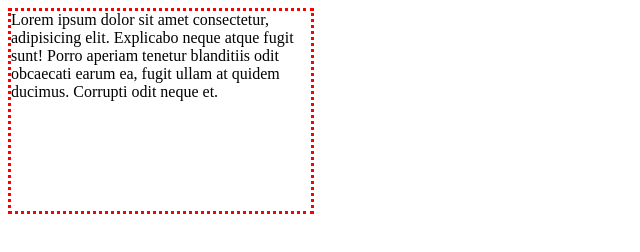
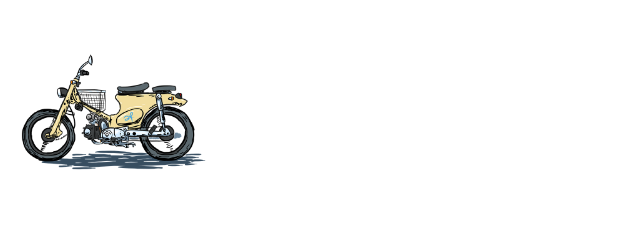
Before and after one commit to ArmZaDev/Learn-HTML5-CSS3_Basic, a plain HTML site: page CSS3/test1.html in a window 1280 px wide. Shown: the whole page, without its empty margins (0-640 px from the left). Drawn offline with Linux system fonts and the light colour scheme.

Commit message:
Cursor style

```diff
--- a/CSS3/test1.html
+++ b/CSS3/test1.html
@@ -7,17 +7,16 @@
     <title>CSS3</title>
     <link rel="stylesheet" href="style.css">
     <style>
-        div{
-            width: 300px;
+        img{
+            width: 200px;
             height: 200px;
-            border: 3px dotted red;
-            overflow-y: scroll;
+        }
+        img:hover{
+            cursor: pointer;
         }
     </style>
 </head>
 <body>
-    <div>
-        Lorem ipsum dolor sit amet consectetur, adipisicing elit. Explicabo neque atque fugit sunt! Porro aperiam tenetur blanditiis odit obcaecati earum ea, fugit ullam at quidem ducimus. Corrupti odit neque et.
-    </div>
+    <img src="image/motorcycle.png" alt="">
 </body>
 </html>
```
Also changed, not shown: CSS3/image/motorcycle.png (added).
